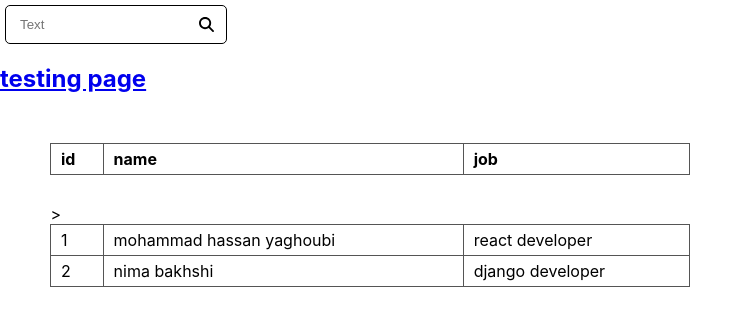
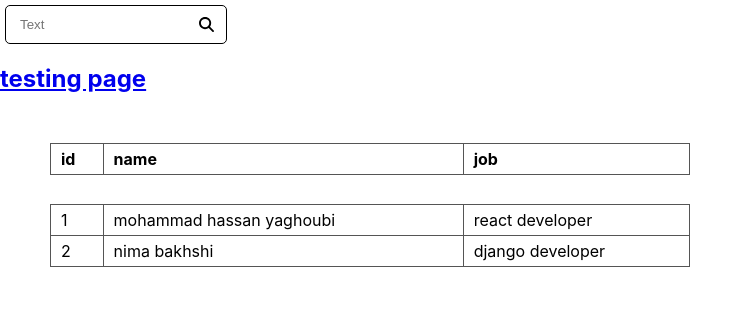
Before and after one commit to Yaghoubi-MH/nima, a React (Create React App) app: page / in a window 1280 px wide. Shown: the top 326 px of the page, without its empty margins (0-753 px from the left). Built offline with nearby package versions, Linux system fonts and the light colour scheme.

Commit message:
refactored table

```diff
--- a/src/components/Table/BodyTable/index.js
+++ b/src/components/Table/BodyTable/index.js
@@ -2,8 +2,7 @@ import React from "react";
 
 const BodyTable = ({style, data}) => {
     return(
-        <tbody className={style.add_row_after_header} >{
-        }>
+        <tbody className={style.add_row_after_header} >
             { data.map((i, index) => (
                 <tr key={index}>
                     {Object.values(i).map((i, index) => <td  className={style.body_cell_table} key={index}>{i}</td>)}
```
